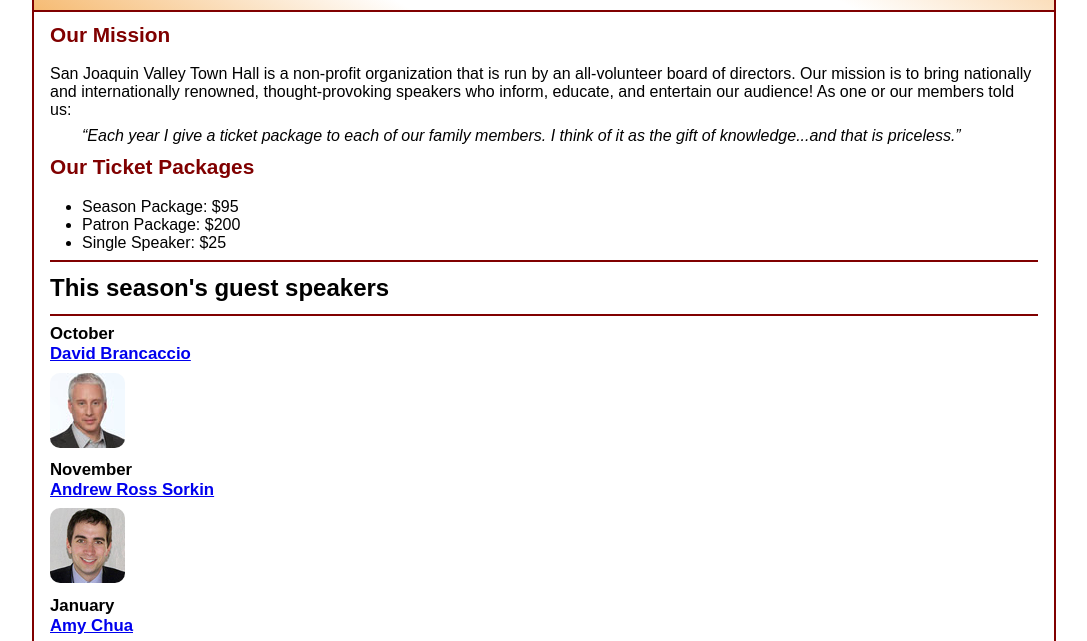
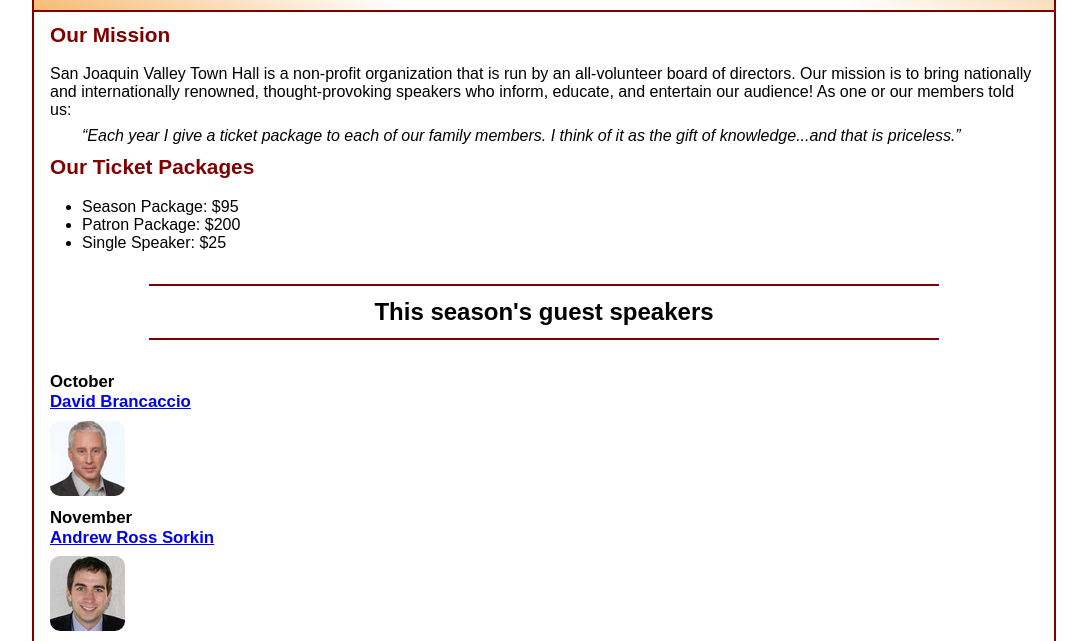
Before and after one commit to dc796/A07, a website: page index.html in a window 1280 px wide. Shown: the part 132-773 px from the top of the page, without its empty margins (96-1183 px from the left). Drawn offline with Linux system fonts and the light colour scheme.

Commit message:
Update main.css

```diff
--- a/styles/main.css
+++ b/styles/main.css
@@ -34,6 +34,9 @@
     border-bottom: 2px solid var(--accent-color);
     padding-top: 0.5em;
     padding-bottom: 0.5em;
+	text-align: center;
+	margin: 1em auto;
+	width: 80%;
 }
 
 footer {
```
